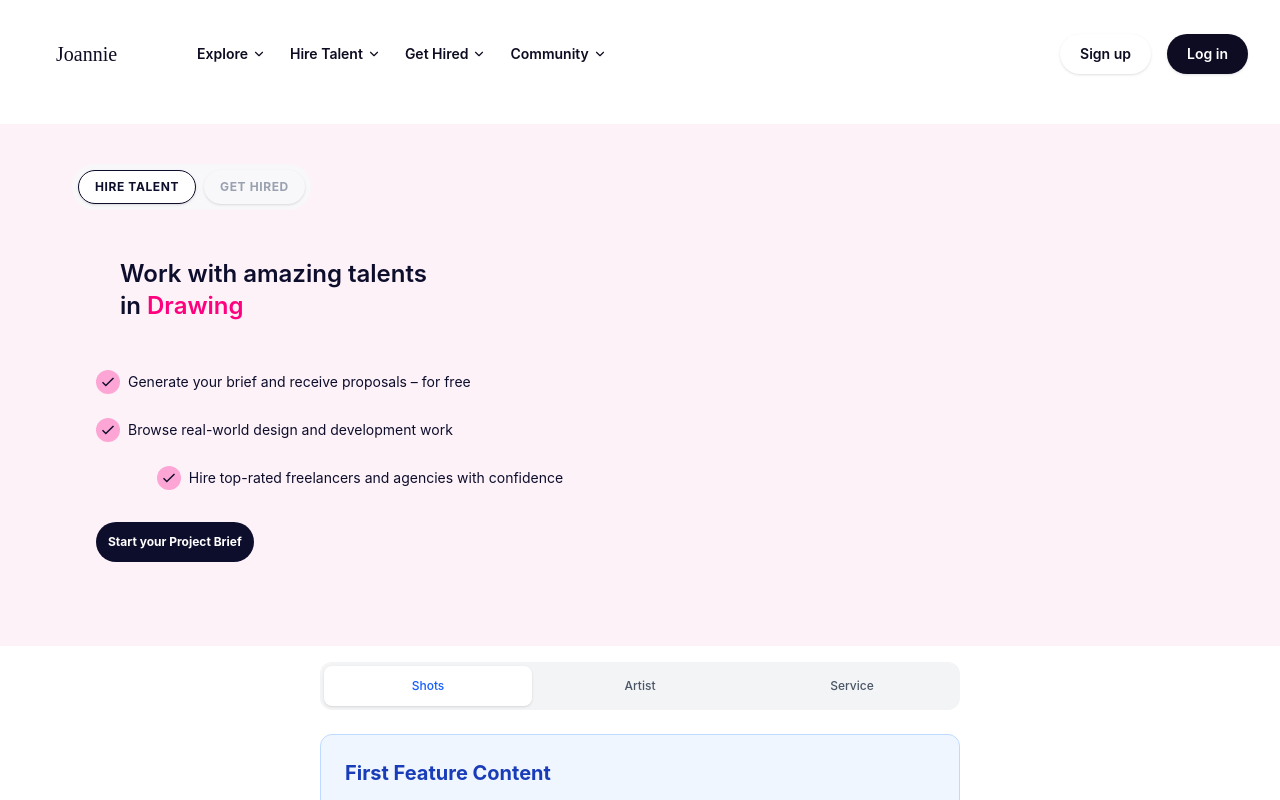
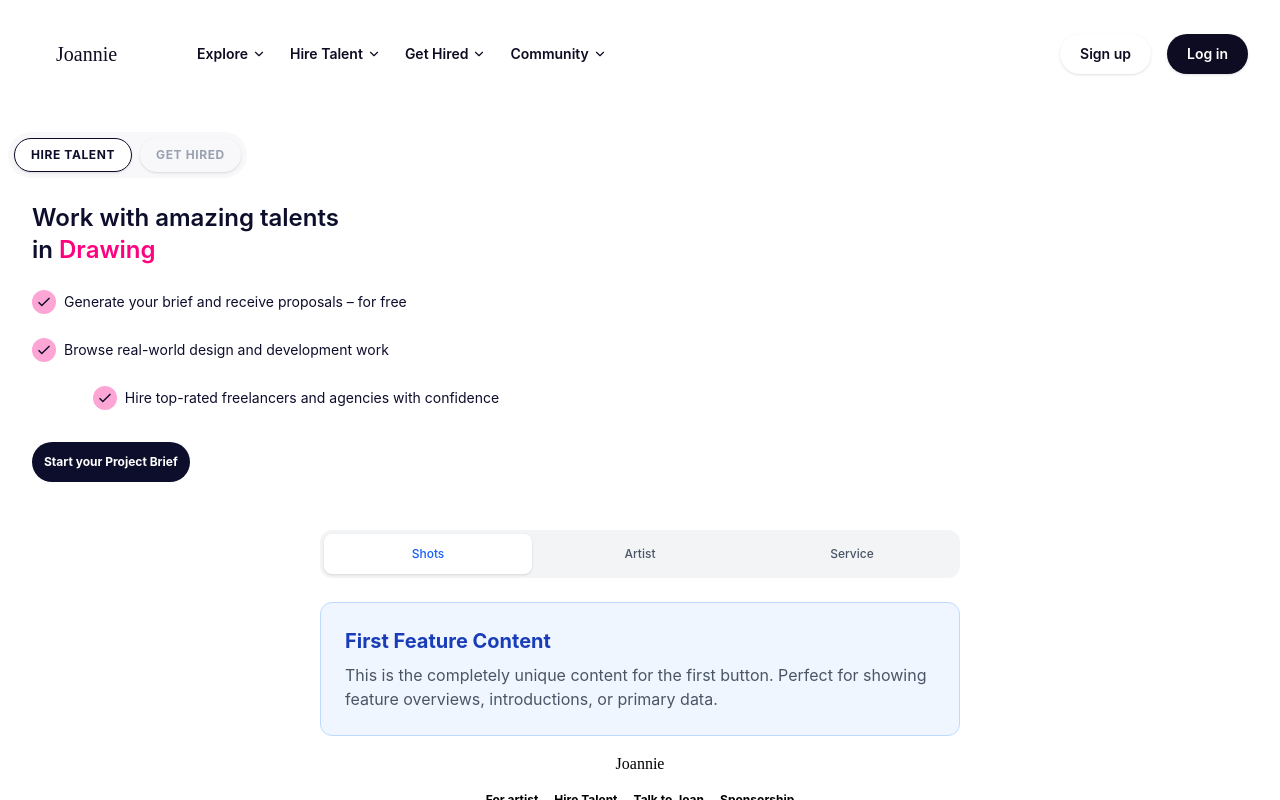
Before and after one commit to neducod/secret-project, a React (Vite) app: page / in a window 1280 px wide. Shown: the top 800 px of the page. Built offline with nearby package versions, Linux system fonts and the light colour scheme.

Commit message:
hero text h1 padding

```diff
--- a/src/components/Hero.jsx
+++ b/src/components/Hero.jsx
@@ -19,7 +19,6 @@ function Hero(){
             case 'tab1':
             return(
                 <div className='max-w-xl w-full flex flex-col gap-8 md:gap-8 p-4 md:p-6 text-[#0d0d2c]'>
-                    {/* <h1 className='text-left items-center text-3xl font-semibold max-w-xs'>Work with amazing talents in <span>Drawing</span></h1> */}
                     <div>
                         <Text/>
                     </div>
@@ -93,7 +92,7 @@ function Hero(){
     }
     return(
         <>
-            <section className='flex justify-start flex-col gap-6 p-2 bg-pink-50 md:justify-between md:leading-7 md:font-normal md:pt-[40px] md:px-[72px] md:pb-[60px]'>
+            <section className='flex justify-start flex-col gap-6 p-2 md:justify-between md:leading-7 md:font-normal'>
                 <div className=''>
                     <div className='inline-flex gap-2 bg-[#f8f7fa] p-1.5 rounded-full self-start'>
                         <button  onClick={() => setActiveTab('tab1')} className={`text-xs font-bold px-4 py-2 rounded-full shadow-sm uppercase tracking-wider
--- a/src/components/Text.jsx
+++ b/src/components/Text.jsx
@@ -25,7 +25,7 @@ export default function HeroText() {
   }, [index]);
 
   return (
-    <div className='max-w-xl w-full flex flex-col gap-6 md:gap-8 md:p-6 text-[#0d0d2c]'>
+    <div className='max-w-xl w-full flex flex-col gap-6 md:gap-8 text-[#0d0d2c]'>
       <h1 className="items-center text-2xl font-semibold max-w-xs">
         Work with amazing talents in{' '}
         <span className="text-[#ff007f]">
```
